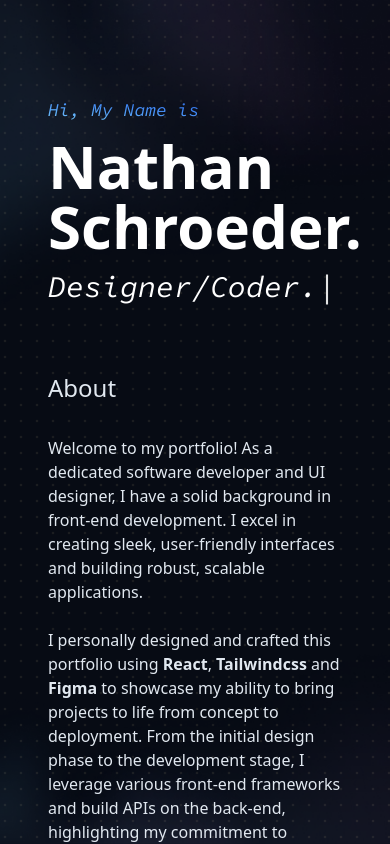
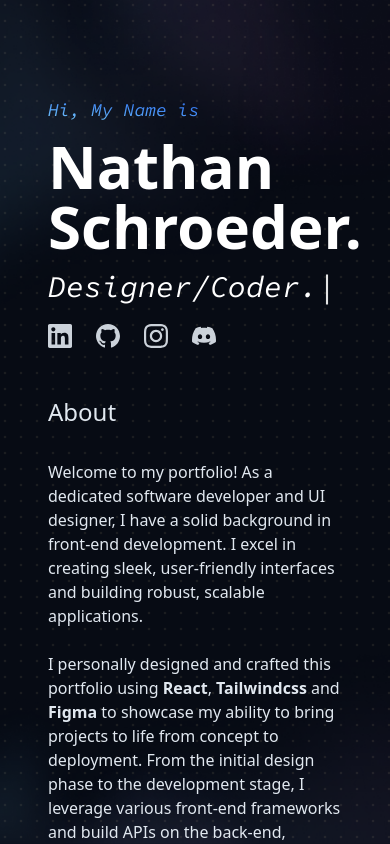
Before and after one commit to SchroederNathan/portfolio, a React (Vite) app: page / in a window 390 px wide. Built offline with nearby package versions, Linux system fonts and the light colour scheme.

Commit message:
Fixed list issue

```diff
--- a/src/App.tsx
+++ b/src/App.tsx
@@ -1,7 +1,7 @@
 import { useEffect, useRef, useState } from "react";
 import "./App.css";
 import { ReactTyped } from "react-typed";
-import Socials from "./components/Socials";
+import { Socials, SocialsHorizontal } from "./components/Socials";
 import Background from "./components/ui/Background";
 import { HeroHighlight } from "./components/ui/highlight";
 import Education from "./components/sections/Education";
@@ -64,7 +64,7 @@ function App() {
 
   useEffect(() => {
     if (mainContent !== null) {
-      document.getElementById('detail')?.scrollIntoView({ behavior: "smooth"});
+      document.getElementById('detail')?.scrollIntoView({ behavior: "smooth" });
     }
   }, [mainContent]);
 
@@ -92,7 +92,7 @@ function App() {
       <HeroHighlight>
 
         <div className="w-screen h-screen overflow-y-auto scroll-smooth ">
-          <div className="mx-auto min-h-screen max-w-screen-xl px-12 py-24 sm:ps-28 sm:pe-12 sm:py-12 md:px-24 md:py-20 lg:px-24 lg:py-0 ">
+          <div className="mx-auto min-h-screen max-w-screen-xl px-12 py-24  sm:pe-12 sm:py-12 md:px-24 md:py-20 lg:px-24 lg:py-0 ">
             <div className="lg:flex lg:justify-between lg:gap-4 ">
               <header className="lg:sticky lg:top-0 lg:flex lg:max-h-screen lg:w-1/2 lg:flex-col lg:justify-between lg:py-24">
                 <div className="my-auto">
@@ -106,6 +106,7 @@ function App() {
                   <p className="text-4xl max-sm:text-3xl mb-5 text-white italic font-source-code-pro text-left">
                     <ReactTyped strings={["Designer/Coder."]} typeSpeed={100} />
                   </p>
+                  <SocialsHorizontal />
                   <button className="relative  h-12 overflow-hidden rounded-lg p-[1px] hidden lg:block md:block">
                     <span className="absolute inset-[-1000%] animate-[spin_4.6s_linear_infinite] bg-[conic-gradient(from_90deg_at_50%_50%,#bfdbfe_0%,#3b82f6_50%,#E2CBFF_100%)]" />
                     <span className="inline-flex h-full w-full cursor-pointer items-center justify-center rounded-lg bg-custom-dark px-3 py-1 text-sm font-medium text-mtext-white backdrop-blur-3xl">
@@ -113,11 +114,13 @@ function App() {
                     </span>
                   </button>
                   <nav className="mt-16 hidden lg:block">
-                    {sections.map((section) =>
-                      section === activeSection
-                        ? lineActive(section, () => handleNavClick(section))
-                        : line(section, () => handleNavClick(section))
-                    )}
+                    <ol className="list-none">
+                      {sections.map((section) =>
+                        section === activeSection
+                          ? lineActive(section, () => handleNavClick(section))
+                          : line(section, () => handleNavClick(section))
+                      )}
+                    </ol>
                   </nav>
                 </div>
               </header>
@@ -186,7 +189,7 @@ function App() {
                       <p className="text-mtext-white mb-8 text-2xl font-medium">
                         Experience
                       </p>
-                      <ol className="group/list">
+                      <ol className="group/list ">
                         <Education
                           date={"2020 - 2024"}
                           program={"Mobile Applications Development"}
--- a/src/Helpers.tsx
+++ b/src/Helpers.tsx
@@ -1,6 +1,6 @@
 export const lineActive = (title: string, handleClick: () => void) => {
     return (
-        <li className="" key={title}>
+        <li className="mb-5" key={title}>
             <a
                 href={"#" + title}
                 className="w-fit flex items-center"
@@ -17,7 +17,7 @@ export const lineActive = (title: string, handleClick: () => void) => {
 
 export const line = (title: string, handleClick: () => void) => {
     return (
-        <li className="" key={title}>
+        <li className="mb-5" key={title}>
             <a
                 href={"#" + title}
                 className="w-fit flex items-center transition-all duration-300 ease-in-out group/nav"
--- a/src/components/Socials.tsx
+++ b/src/components/Socials.tsx
@@ -1,11 +1,11 @@
-const Socials = () => {
+export const Socials = () => {
     return (
-        <div className="fixed bottom-0 left-0 h-full w-[100px] max-sm:hidden">
+        <div className="fixed bottom-0 left-0 h-full w-[100px] hidden md:block">
             <p className="absolute left-5 right-0 m-auto text-4xl font-semibold mt-6 bg-gradient-to-tr from-sky-300 via-blue-500 to-blue-900 bg-clip-text text-transparent">
                 &lt;/&gt;
             </p>
             <a href="https://discord.gg/9w3r4u3" className="h-[24px] absolute bottom-20 left-0 right-0 m-auto transition-transform transform hover:-translate-y-1">
-                <img src="images/discord.svg" className="m-auto"  />
+                <img src="images/discord.svg" className="m-auto" />
             </a>
             <a href="https://instagram.com/nathanschroederr" className="h-[24px] absolute bottom-32 left-0 right-0 m-auto transition-transform transform hover:-translate-y-1">
                 <img src="images/instagram.svg" className="m-auto" />
@@ -21,4 +21,21 @@ const Socials = () => {
     )
 }
 
-export default Socials
+export const SocialsHorizontal = () => {
+    return (
+        <div className=" flex md:hidden">
+            <a href="https://www.linkedin.com/in/nathan-schroeder-a40aa2210/" className="">
+                <img src="images/linkedin.svg" className="m-auto" />
+            </a>
+            <a href="https://github.com/schroedernathan" className="ml-6">
+                <img src="images/github.svg" className="m-auto" />
+            </a>
+            <a href="https://instagram.com/nathanschroederr" className="ml-6">
+                <img src="images/instagram.svg" className="m-auto" />
+            </a>
+            <a href="https://discord.gg/9w3r4u3" className="ml-6">
+                <img src="images/discord.svg" className="m-auto" />
+            </a>
+        </div>
+    )
+}
```
